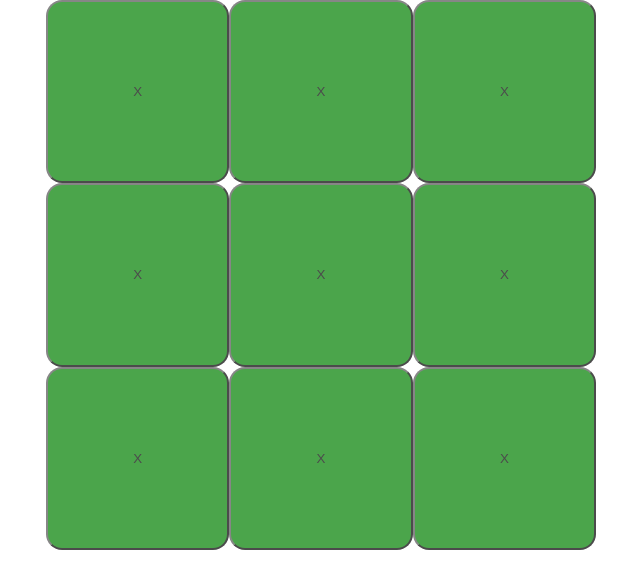
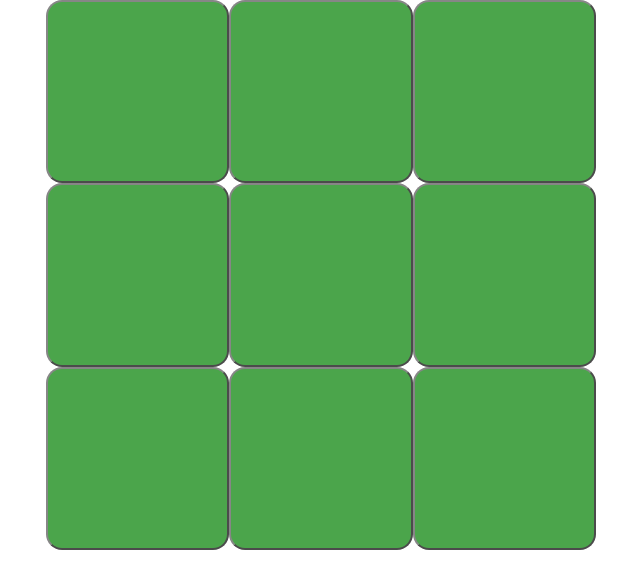
Before and after one commit to thi-nguy/tic_tac_toe, a React (Create React App) app: page / in a window 1280 px wide. Shown: the top 588 px of the page, without its empty margins (319-959 px from the left). Built offline with nearby package versions, Linux system fonts and the light colour scheme.

Commit message:
Add better tutorial

```diff
--- a/src/components/Board.jsx
+++ b/src/components/Board.jsx
@@ -9,10 +9,15 @@ const board_style = {
     gridTemplate: "repeat(3, 1fr) / repeat(3, 1fr)" // what's this?
 
 }
-const Board = () => (
-    <div style={board_style}>
-        { [...Array(9)].map( () => <Box /> ) }
-    </div>
-)
+const Board = (props) => {
+    return (
+        <div style={board_style}>
+            { [...Array(9)].map(
+                (_, index) => (
+                    <Box key={index} onClick={props.onClick} value={props.value[index]} index={index} /> )
+            ) }
+        </div>
+    )
+}
 
 export default Board;
--- a/src/components/Box.jsx
+++ b/src/components/Box.jsx
@@ -6,9 +6,9 @@ const box_style = {
     borderRadius: '16px'
 }
 
-const Box = () => (
-    <button style={box_style} onClick={ () => {} }>
-        {"X"}
+const Box = (props) => (
+    <button style={box_style} onClick={ () => props.onClick(props.index) } >
+        {props.value}
     </button>
 )
 
--- a/src/components/Game.jsx
+++ b/src/components/Game.jsx
@@ -1,10 +1,24 @@
 import React from 'react'
+import { useState } from 'react'
 import Board from './Board'
 
 const Game = () => {
+    const [board, setBoard] = useState(Array(9).fill(""))
+    const player = {
+        human: "X",
+        computer: "O"
+    }
+    const handleClick = (position) => {
+        if(board[position]) {
+            return ;
+        }
+        const boardCopy = [...board]
+        boardCopy[position] = player.human
+        setBoard(boardCopy)
+    }
     return (
         <div>
-            <Board />
+            <Board value={board} onClick={handleClick}/>
         </div>
     );
 }
```
Also changed, not shown: src/components/Button.jsx (deleted), 1 other file (tests, documents, lock files or other folders).
